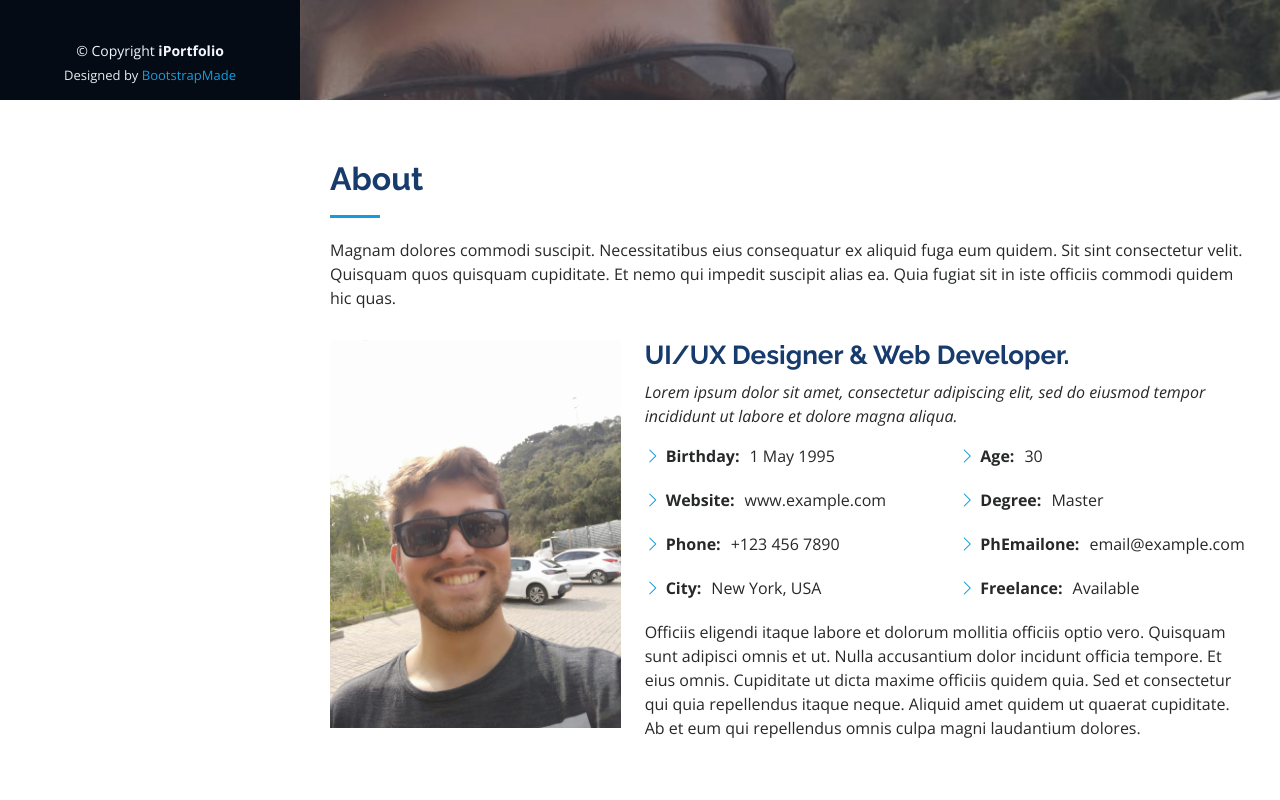
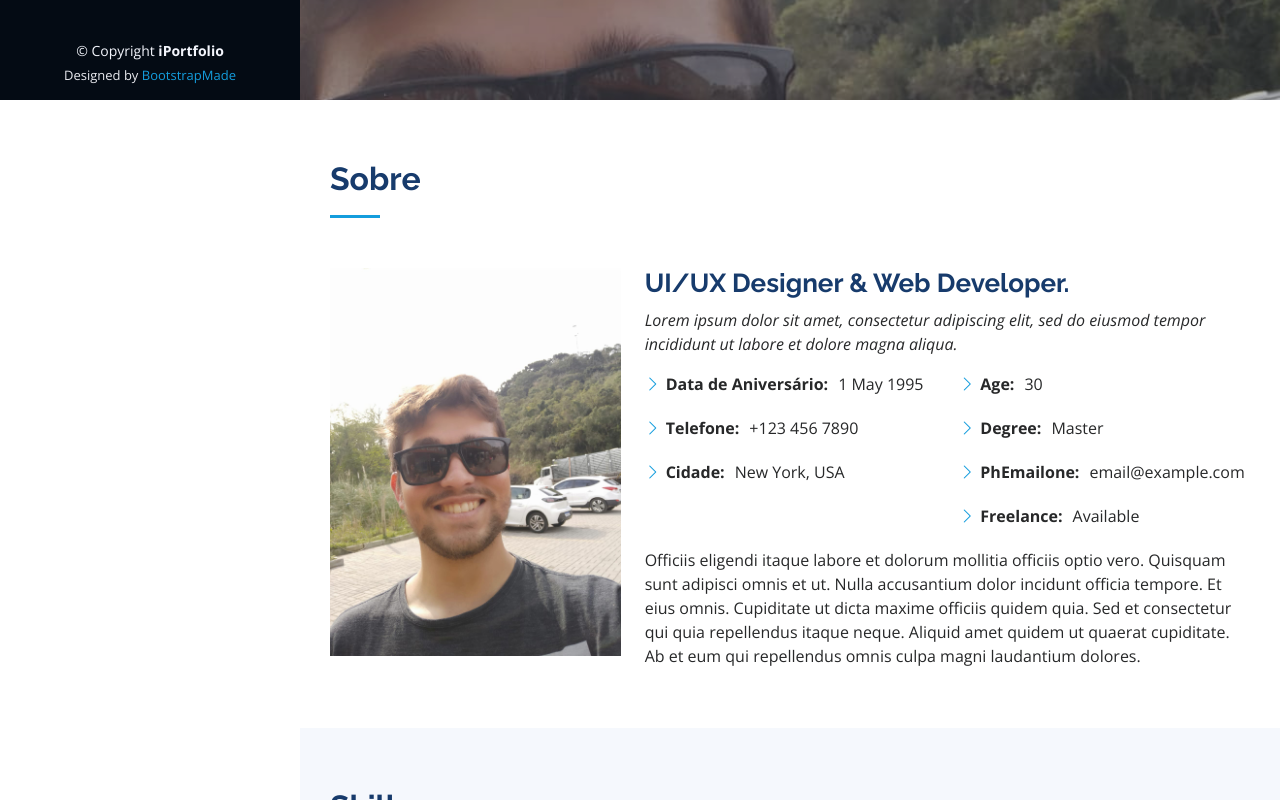
Before and after one commit to MatheusPerpetua/teste, a plain HTML site: page index.html in a window 1280 px wide. Shown: the part 700-1500 px from the top of the page. Drawn offline with nearby package versions, Linux system fonts and the light colour scheme.

Commit message:
Atualização da sessão sobre

```diff
--- a/index.html
+++ b/index.html
@@ -87,10 +87,7 @@
       <div class="container">
 
         <div class="section-title">
-          <h2>About</h2>
-          <p>Magnam dolores commodi suscipit. Necessitatibus eius consequatur ex aliquid fuga eum quidem. Sit sint
-            consectetur velit. Quisquam quos quisquam cupiditate. Et nemo qui impedit suscipit alias ea. Quia fugiat sit
-            in iste officiis commodi quidem hic quas.</p>
+          <h2>Sobre</h2>
         </div>
 
         <div class="row">
@@ -107,10 +104,9 @@
             <div class="row">
               <div class="col-lg-6">
                 <ul>
-                  <li><i class="bi bi-chevron-right"></i> <strong>Birthday:</strong> <span>1 May 1995</span></li>
-                  <li><i class="bi bi-chevron-right"></i> <strong>Website:</strong> <span>www.example.com</span></li>
-                  <li><i class="bi bi-chevron-right"></i> <strong>Phone:</strong> <span>+123 456 7890</span></li>
-                  <li><i class="bi bi-chevron-right"></i> <strong>City:</strong> <span>New York, USA</span></li>
+                  <li><i class="bi bi-chevron-right"></i> <strong>Data de Aniversário:</strong> <span>1 May 1995</span></li>
+                  <li><i class="bi bi-chevron-right"></i> <strong>Telefone:</strong> <span>+123 456 7890</span></li>
+                  <li><i class="bi bi-chevron-right"></i> <strong>Cidade:</strong> <span>New York, USA</span></li>
                 </ul>
               </div>
               <div class="col-lg-6">
```
